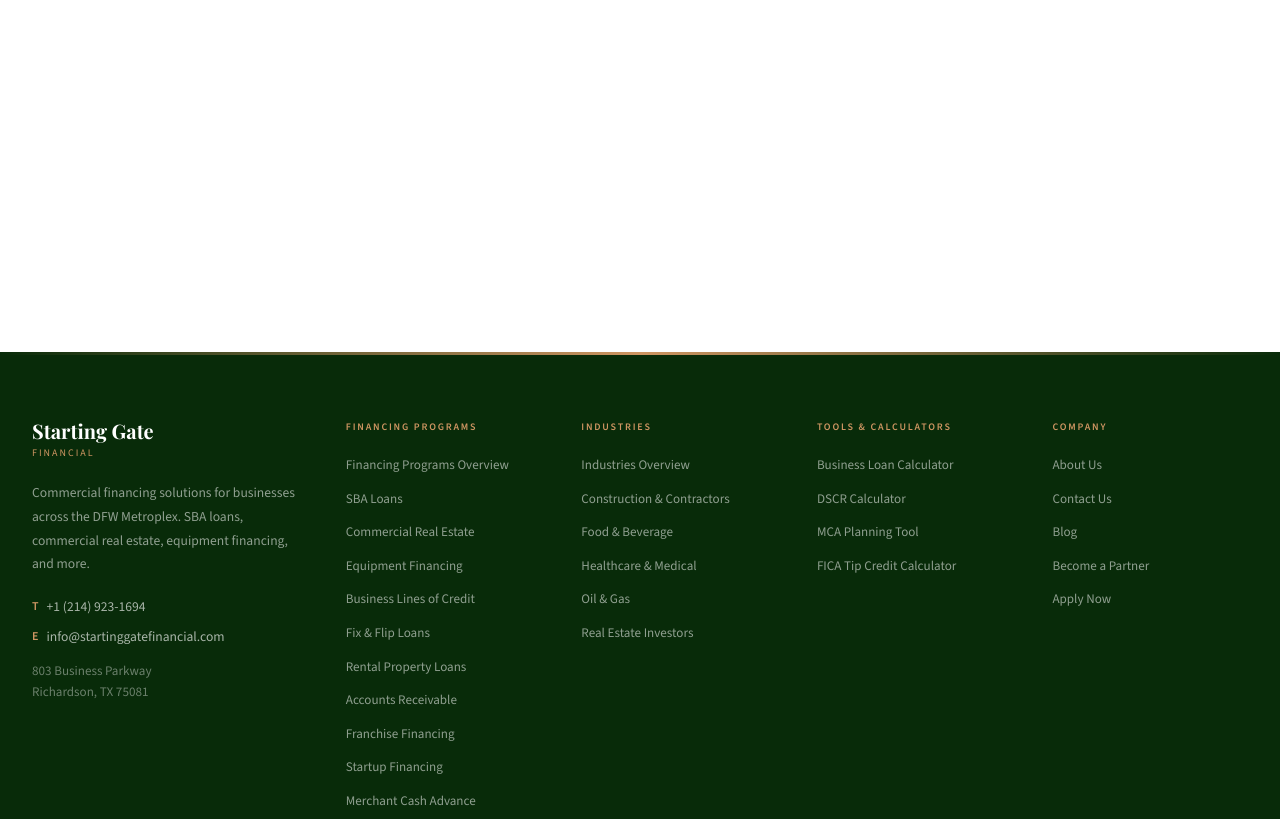
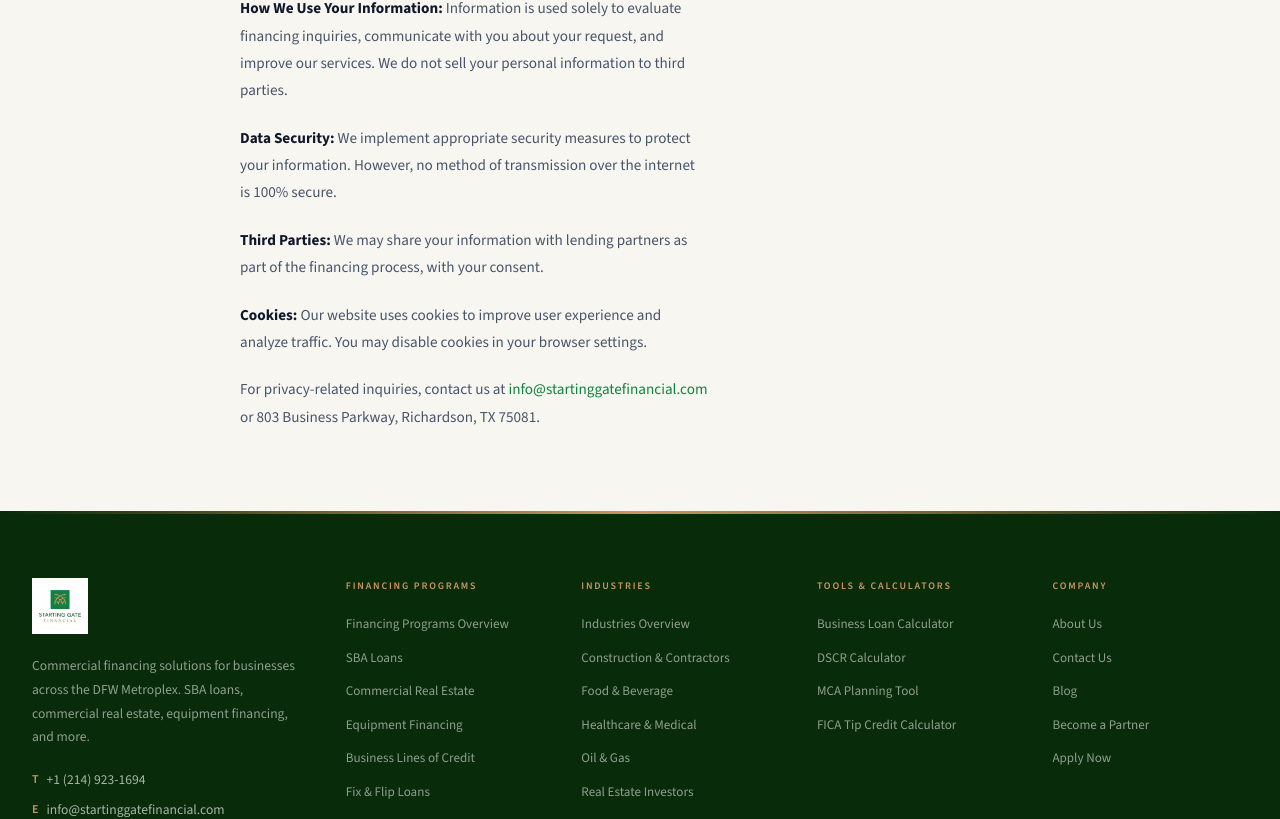
Before and after one commit to syed-sgf/sgf-site, a Next.js app: page /privacy in a window 1280 px wide. Before the commit this address had no page. Shown: the part 513-1332 px from the top of the page. Built offline with nearby package versions, Linux system fonts and the light colour scheme; a web font is replaced by a local one.

Commit message:
feat: footer — logo, trimmed links, CSS hover, Terms + Privacy stub pages

```diff
--- a/app/globals.css
+++ b/app/globals.css
@@ -508,3 +508,47 @@
 
 /* ── Footer link hover ────────────────────────────────────── */
 .footer-link:hover { color: #fff !important; }
+
+/* ── Footer ───────────────────────────────────────────────── */
+.footer-col-heading {
+  font-size: 10px;
+  letter-spacing: 0.18em;
+  text-transform: uppercase;
+  color: #CE9562;
+  font-weight: 600;
+  margin-bottom: 1rem;
+  margin-top: 0;
+}
+.footer-link {
+  font-size: 0.82rem;
+  color: rgba(255,255,255,0.55);
+  text-decoration: none;
+  line-height: 1.5;
+  transition: color 0.2s;
+}
+.footer-link:hover { color: #fff; }
+.footer-contact-link {
+  font-size: 0.85rem;
+  color: rgba(255,255,255,0.65);
+  text-decoration: none;
+  display: flex;
+  align-items: center;
+  gap: 0.5rem;
+  transition: color 0.2s;
+}
+.footer-contact-link:hover { color: #CE9562; }
+.footer-legal-link {
+  font-size: 11px;
+  color: rgba(255,255,255,0.3);
+  text-decoration: none;
+  transition: color 0.2s;
+}
+.footer-legal-link:hover { color: rgba(255,255,255,0.7); }
+
+/* Footer responsive */
+@media (max-width: 1024px) {
+  .footer-grid { grid-template-columns: 1fr 1fr !important; gap: 2rem !important; }
+}
+@media (max-width: 640px) {
+  .footer-grid { grid-template-columns: 1fr !important; gap: 2rem !important; }
+}
--- /dev/null
+++ b/app/privacy/page.tsx
@@ -0,0 +1,21 @@
+export default function PrivacyPage() {
+  const G = { dark: "#082B09", gold: "#CE9562", cream: "#F8F6F1", textDark: "#0F172A", textMid: "#475569" };
+  return (
+    <main style={{ background: G.cream, minHeight: "60vh", padding: "5rem 2rem" }}>
+      <div style={{ maxWidth: 800, margin: "0 auto" }}>
+        <p style={{ fontSize: "11px", letterSpacing: "0.15em", textTransform: "uppercase", color: G.gold, fontWeight: 600, marginBottom: "1rem" }}>Legal</p>
+        <h1 style={{ fontFamily: "var(--font-playfair)", fontSize: "clamp(2rem, 4vw, 2.75rem)", color: G.textDark, marginBottom: "2rem", fontWeight: 700 }}>Privacy Policy</h1>
+        <div style={{ fontSize: "0.95rem", color: G.textMid, lineHeight: 1.8, display: "flex", flexDirection: "column", gap: "1.25rem" }}>
+          <p>Last updated: {new Date().getFullYear()}</p>
+          <p>Starting Gate Financial ("SGF") is committed to protecting your privacy. This policy outlines how we collect, use, and safeguard your personal information.</p>
+          <p><strong style={{ color: G.textDark }}>Information We Collect:</strong> We collect information you provide directly, such as name, contact details, and business information submitted through our forms and applications.</p>
+          <p><strong style={{ color: G.textDark }}>How We Use Your Information:</strong> Information is used solely to evaluate financing inquiries, communicate with you about your request, and improve our services. We do not sell your personal information to third parties.</p>
+          <p><strong style={{ color: G.textDark }}>Data Security:</strong> We implement appropriate security measures to protect your information. However, no method of transmission over the internet is 100% secure.</p>
+          <p><strong style={{ color: G.textDark }}>Third Parties:</strong> We may share your information with lending partners as part of the financing process, with your consent.</p>
+          <p><strong style={{ color: G.textDark }}>Cookies:</strong> Our website uses cookies to improve user experience and analyze traffic. You may disable cookies in your browser settings.</p>
+          <p>For privacy-related inquiries, contact us at <a href="mailto:info@startinggatefinancial.com" style={{ color: "#118241" }}>info@startinggatefinancial.com</a> or 803 Business Parkway, Richardson, TX 75081.</p>
+        </div>
+      </div>
+    </main>
+  );
+}
--- /dev/null
+++ b/app/terms/page.tsx
@@ -0,0 +1,20 @@
+export default function TermsPage() {
+  const G = { dark: "#082B09", gold: "#CE9562", cream: "#F8F6F1", textDark: "#0F172A", textMid: "#475569" };
+  return (
+    <main style={{ background: G.cream, minHeight: "60vh", padding: "5rem 2rem" }}>
+      <div style={{ maxWidth: 800, margin: "0 auto" }}>
+        <p style={{ fontSize: "11px", letterSpacing: "0.15em", textTransform: "uppercase", color: G.gold, fontWeight: 600, marginBottom: "1rem" }}>Legal</p>
+        <h1 style={{ fontFamily: "var(--font-playfair)", fontSize: "clamp(2rem, 4vw, 2.75rem)", color: G.textDark, marginBottom: "2rem", fontWeight: 700 }}>Terms of Use</h1>
+        <div style={{ fontSize: "0.95rem", color: G.textMid, lineHeight: 1.8, display: "flex", flexDirection: "column", gap: "1.25rem" }}>
+          <p>Last updated: {new Date().getFullYear()}</p>
+          <p>By accessing and using the Starting Gate Financial website, you agree to the following terms and conditions. This website is provided for informational purposes only and does not constitute a commitment to lend.</p>
+          <p>Starting Gate Financial is a commercial loan broker, not a lender. All financing is subject to lender approval, underwriting review, and applicable terms and conditions.</p>
+          <p>The content on this site is for general informational purposes only. Starting Gate Financial makes no representations or warranties of any kind regarding the accuracy, completeness, or suitability of any information on this site.</p>
+          <p>All calculator tools provided are for estimation purposes only and do not represent actual loan offers, commitments, or approvals.</p>
+          <p>Starting Gate Financial reserves the right to modify these terms at any time without prior notice. Continued use of the site following any changes constitutes acceptance of the revised terms.</p>
+          <p>For questions regarding these terms, contact us at <a href="mailto:info@startinggatefinancial.com" style={{ color: "#118241" }}>info@startinggatefinancial.com</a>.</p>
+        </div>
+      </div>
+    </main>
+  );
+}
--- a/components/Footer.tsx
+++ b/components/Footer.tsx
@@ -2,7 +2,6 @@
 
 const G = {
   dark: "#082B09",
-  primary: "#118241",
   gold: "#CE9562",
   serif: "var(--font-playfair)",
   sans: "var(--font-source-sans)",
@@ -15,36 +14,48 @@
   { label: "Equipment Financing",         href: "/financing/equipment-financing" },
   { label: "Business Lines of Credit",    href: "/financing/business-loc" },
   { label: "Fix & Flip Loans",            href: "/financing/fix-and-flip" },
-  { label: "Rental Property Loans",       href: "/financing/rental-loans" },
-  { label: "Accounts Receivable",         href: "/financing/accounts-receivable" },
-  { label: "Franchise Financing",         href: "/financing/franchise-financing" },
-  { label: "Startup Financing",           href: "/financing/startup-financing" },
-  { label: "Merchant Cash Advance",       href: "/financing/merchant-cash-advance" },
 ];
 
 const industryLinks = [
-  { label: "Industries Overview",       href: "/industries" },
-  { label: "Construction & Contractors",href: "/industries/construction" },
-  { label: "Food & Beverage",           href: "/industries/food-beverage" },
-  { label: "Healthcare & Medical",      href: "/industries/healthcare" },
-  { label: "Oil & Gas",                 href: "/industries/oil-gas" },
-  { label: "Real Estate Investors",     href: "/industries/real-estate-investors" },
+  { label: "Industries Overview",        href: "/industries" },
+  { label: "Construction & Contractors", href: "/industries/construction" },
+  { label: "Food & Beverage",            href: "/industries/food-beverage" },
+  { label: "Healthcare & Medical",       href: "/industries/healthcare" },
+  { label: "Oil & Gas",                  href: "/industries/oil-gas" },
+  { label: "Real Estate Investors",      href: "/industries/real-estate-investors" },
 ];
 
 const toolLinks = [
-  { label: "Business Loan Calculator",   href: "/tools/business-loan-calculator" },
-  { label: "DSCR Calculator",            href: "/tools/dscr-calculator" },
-  { label: "MCA Planning Tool",          href: "/tools/mca-calculator" },
-  { label: "FICA Tip Credit Calculator", href: "/tools/fica-tip-calculator" },
+  { label: "Business Loan Calculator",    href: "/tools/business-loan-calculator" },
+  { label: "DSCR Calculator",             href: "/tools/dscr-calculator" },
+  { label: "MCA Planning Tool",           href: "/tools/mca-calculator" },
+  { label: "FICA Tip Credit Calculator",  href: "/tools/fica-tip-calculator" },
 ];
 
 const companyLinks = [
-  { label: "About Us",        href: "/about" },
-  { label: "Contact Us",      href: "/contact" },
-  { label: "Blog",            href: "/blog" },
-  { label: "Become a Partner",href: "/partners" },
-  { label: "Apply Now",       href: "/apply" },
+  { label: "About Us",         href: "/about" },
+  { label: "Contact Us",       href: "/contact" },
+  { label: "Blog",             href: "/blog" },
+  { label: "Become a Partner", href: "/partners" },
+  { label: "Apply Now",        href: "/apply" },
 ];
+
+function FooterColumn({ title, links }: { title: string; links: { label: string; href: string }[] }) {
+  return (
+    <div>
+      <h4 className="footer-col-heading">{title}</h4>
+      <ul style={{ listStyle: "none", padding: 0, margin: 0, display: "flex", flexDirection: "column", gap: "0.5rem" }}>
+        {links.map((link) => (
+          <li key={link.href}>
+            <Link href={link.href} className="footer-link">
+              {link.label}
+            </Link>
+          </li>
+        ))}
+      </ul>
+    </div>
+  );
+}
 
 export default function Footer() {
   return (
@@ -60,18 +71,23 @@
           {/* Col 1 — Brand + Contact */}
           <div style={{ display: "flex", flexDirection: "column", gap: "1.25rem" }}>
             <Link href="/" style={{ textDecoration: "none" }}>
-              <span style={{ fontFamily: G.serif, fontSize: "1.25rem", fontWeight: 700, color: "#fff", display: "block", lineHeight: 1.2 }}>Starting Gate</span>
-              <span style={{ fontSize: "10px", letterSpacing: "0.2em", textTransform: "uppercase", color: G.gold, fontWeight: 500, display: "block", marginTop: 2 }}>Financial</span>
+              <img
+                src="/FB_Logo.png"
+                alt="Starting Gate Financial"
+                style={{ height: 56, width: "auto", display: "block" }}
+              />
             </Link>
             <p style={{ fontSize: "0.85rem", color: "rgba(255,255,255,0.55)", lineHeight: 1.75, margin: 0 }}>
               Commercial financing solutions for businesses across the DFW Metroplex. SBA loans, commercial real estate, equipment financing, and more.
             </p>
             <div style={{ display: "flex", flexDirection: "column", gap: "0.5rem" }}>
-              <a href="tel:+12149231694" style={{ fontSize: "0.85rem", color: "rgba(255,255,255,0.65)", textDecoration: "none", display: "flex", alignItems: "center", gap: "0.5rem" }}>
-                <span style={{ color: G.gold, fontWeight: 600, fontSize: "0.75rem" }}>T</span>+1 (214) 923-1694
+              <a href="tel:+12149231694" className="footer-contact-link">
+                <span style={{ color: G.gold, fontWeight: 600, fontSize: "0.75rem" }}>T</span>
+                +1 (214) 923-1694
               </a>
-              <a href="mailto:info@startinggatefinancial.com" style={{ fontSize: "0.85rem", color: "rgba(255,255,255,0.65)", textDecoration: "none", display: "flex", alignItems: "center", gap: "0.5rem" }}>
-                <span style={{ color: G.gold, fontWeight: 600, fontSize: "0.75rem" }}>E</span>info@startinggatefinancial.com
+              <a href="mailto:info@startinggatefinancial.com" className="footer-contact-link">
+                <span style={{ color: G.gold, fontWeight: 600, fontSize: "0.75rem" }}>E</span>
+                info@startinggatefinancial.com
               </a>
               <p style={{ fontSize: "0.82rem", color: "rgba(255,255,255,0.4)", lineHeight: 1.6, margin: "0.25rem 0 0" }}>
                 803 Business Parkway<br />Richardson, TX 75081
@@ -79,69 +95,10 @@
             </div>
           </div>
 
-          {/* Col 2 — Financing */}
-          <div>
-            <h4 style={{ fontSize: "10px", letterSpacing: "0.18em", textTransform: "uppercase", color: G.gold, fontWeight: 600, marginBottom: "1rem", fontFamily: G.sans }}>
-              Financing Programs
-            </h4>
-            <ul style={{ listStyle: "none", padding: 0, margin: 0, display: "flex", flexDirection: "column", gap: "0.5rem" }}>
-              {financingLinks.map((link) => (
-                <li key={link.href}>
-                  <Link href={link.href} style={{ fontSize: "0.82rem", color: "rgba(255,255,255,0.55)", textDecoration: "none", lineHeight: 1.5 }} className="footer-link">
-                    {link.label}
-                  </Link>
-                </li>
-              ))}
-            </ul>
-          </div>
-
-          {/* Col 3 — Industries */}
-          <div>
-            <h4 style={{ fontSize: "10px", letterSpacing: "0.18em", textTransform: "uppercase", color: G.gold, fontWeight: 600, marginBottom: "1rem", fontFamily: G.sans }}>
-              Industries
-            </h4>
-            <ul style={{ listStyle: "none", padding: 0, margin: 0, display: "flex", flexDirection: "column", gap: "0.5rem" }}>
-              {industryLinks.map((link) => (
-                <li key={link.href}>
-                  <Link href={link.href} style={{ fontSize: "0.82rem", color: "rgba(255,255,255,0.55)", textDecoration: "none", lineHeight: 1.5 }} className="footer-link">
-                    {link.label}
-                  </Link>
-                </li>
-              ))}
-            </ul>
-          </div>
-
-          {/* Col 4 — Tools */}
-          <div>
-            <h4 style={{ fontSize: "10px", letterSpacing: "0.18em", textTransform: "uppercase", color: G.gold, fontWeight: 600, marginBottom: "1rem", fontFamily: G.sans }}>
-              Tools & Calculators
-            </h4>
-            <ul style={{ listStyle: "none", padding: 0, margin: 0, display: "flex", flexDirection: "column", gap: "0.5rem" }}>
-              {toolLinks.map((link) => (
-                <li key={link.href}>
-                  <Link href={link.href} style={{ fontSize: "0.82rem", color: "rgba(255,255,255,0.55)", textDecoration: "none", lineHeight: 1.5 }} className="footer-link">
-                    {link.label}
-                  </Link>
-                </li>
-              ))}
-            </ul>
-          </div>
-
-          {/* Col 5 — Company */}
-          <div>
-            <h4 style={{ fontSize: "10px", letterSpacing: "0.18em", textTransform: "uppercase", color: G.gold, fontWeight: 600, marginBottom: "1rem", fontFamily: G.sans }}>
-              Company
-            </h4>
-            <ul style={{ listStyle: "none", padding: 0, margin: 0, display: "flex", flexDirection: "column", gap: "0.5rem" }}>
-              {companyLinks.map((link) => (
-                <li key={link.href}>
-                  <Link href={link.href} style={{ fontSize: "0.82rem", color: "rgba(255,255,255,0.55)", textDecoration: "none", lineHeight: 1.5 }} className="footer-link">
-                    {link.label}
-                  </Link>
-                </li>
-              ))}
-            </ul>
-          </div>
+          <FooterColumn title="Financing Programs" links={financingLinks} />
+          <FooterColumn title="Industries"          links={industryLinks} />
+          <FooterColumn title="Tools & Calculators" links={toolLinks} />
+          <FooterColumn title="Company"             links={companyLinks} />
 
         </div>
       </div>
@@ -150,14 +107,14 @@
       <div style={{ borderTop: "1px solid rgba(255,255,255,0.08)", maxWidth: 1280, margin: "0 auto" }} />
 
       {/* Legal band */}
-      <div style={{ maxWidth: 1280, margin: "0 auto", padding: "1.5rem 2rem", display: "flex", flexDirection: "column", alignItems: "center", gap: "0.6rem" }}>
-        <p style={{ fontSize: "11px", color: "rgba(255,255,255,0.25)", margin: 0, textAlign: "center" }}>
+      <div style={{ maxWidth: 1280, margin: "0 auto", padding: "1.5rem 2rem", display: "flex", flexDirection: "column", alignItems: "center", gap: "0.5rem" }}>
+        <p style={{ fontSize: "11px", color: "rgba(255,255,255,0.22)", margin: 0, textAlign: "center", lineHeight: 1.7 }}>
           © {new Date().getFullYear()} Starting Gate Financial. All rights reserved.&nbsp;·&nbsp;Richardson, TX
         </p>
         <div style={{ display: "flex", alignItems: "center", gap: "1rem" }}>
-          <Link href="/terms" style={{ fontSize: "11px", color: "rgba(255,255,255,0.3)", textDecoration: "none" }}>Terms of Use</Link>
+          <Link href="/terms"   className="footer-legal-link">Terms of Use</Link>
           <span style={{ color: "rgba(255,255,255,0.2)", fontSize: "11px" }}>|</span>
-          <Link href="/privacy" style={{ fontSize: "11px", color: "rgba(255,255,255,0.3)", textDecoration: "none" }}>Privacy Policy</Link>
+          <Link href="/privacy" className="footer-legal-link">Privacy Policy</Link>
         </div>
       </div>
 
```
